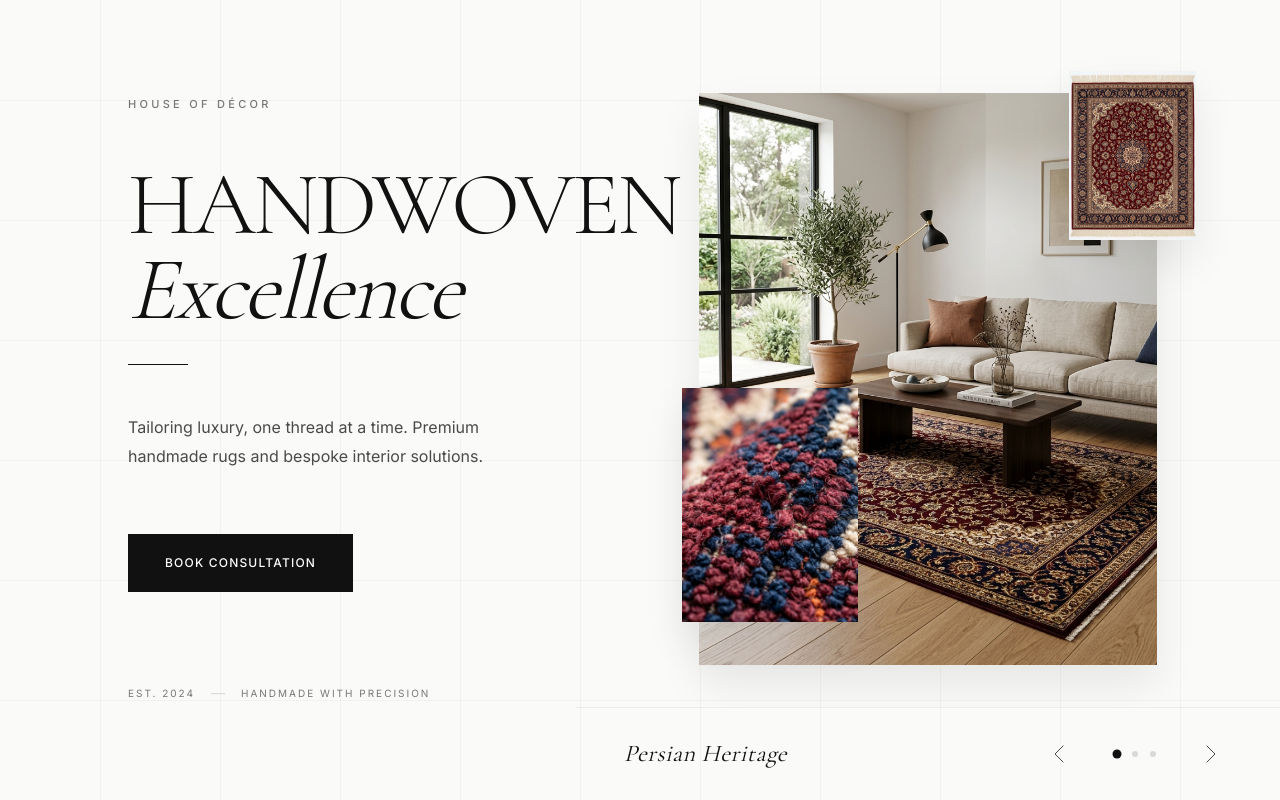
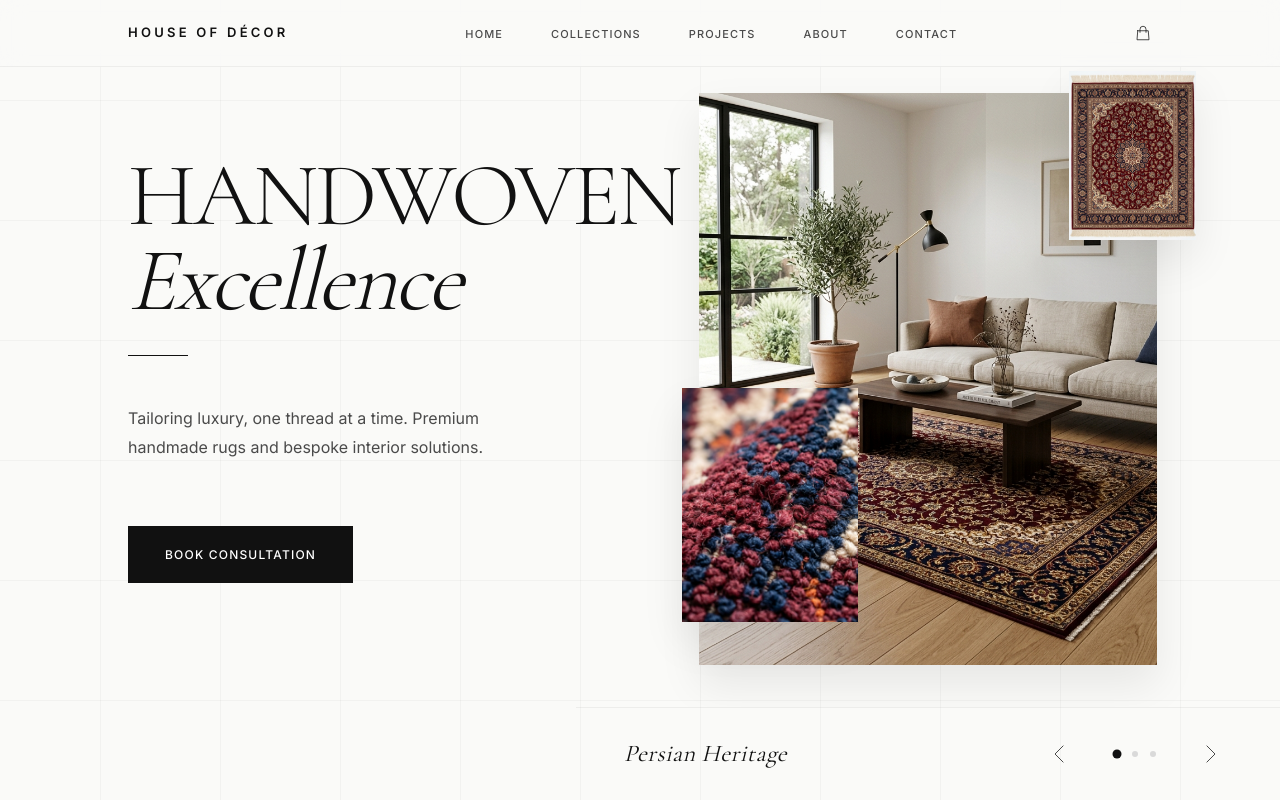
Before and after one commit to H0D-dev/HOD_NEXT.JS, a Next.js app: page / in a window 1280 px wide. Built offline with nearby package versions, Linux system fonts and the light colour scheme.

Commit message:
build:header

```diff
--- a/src/app/layout.tsx
+++ b/src/app/layout.tsx
@@ -25,6 +25,8 @@ export const metadata: Metadata = {
   },
 };
 
+import Header from "../components/layout/Header";
+
 export default function RootLayout({
   children,
 }: Readonly<{
@@ -35,7 +37,10 @@ export default function RootLayout({
       lang="en"
       className={`${cormorant.variable} ${inter.variable} antialiased`}
     >
-      <body>{children}</body>
+      <body>
+        <Header />
+        {children}
+      </body>
     </html>
   );
 }
--- a/src/components/hero/HeroSection.tsx
+++ b/src/components/hero/HeroSection.tsx
@@ -44,10 +44,6 @@ export default function HeroSection() {
         initial="hidden"
         animate="visible"
       >
-        <motion.div className="hero__label" variants={fadeUp}>
-          HOUSE OF DÉCOR
-        </motion.div>
-
         <motion.div className="hero__heading-wrapper" variants={fadeUp}>
           <h1 className="hero__heading">
             Handwoven
@@ -71,12 +67,6 @@ export default function HeroSection() {
             Book Consultation
           </a>
         </motion.div>
-
-        <motion.div className="hero__meta" variants={fadeUp}>
-          <span className="hero__meta-item">Est. 2024</span>
-          <span className="hero__meta-divider">&mdash;</span>
-          <span className="hero__meta-item">Handmade with precision</span>
-        </motion.div>
       </motion.div>
 
       {/* ── Right Showcase ── */}
--- /dev/null
+++ b/src/components/layout/Header.css
@@ -0,0 +1,134 @@
+/* ═══════════════════════════════════════════════════════════
+   Header Component — House of Décor
+   Premium Editorial Navigation
+   ═══════════════════════════════════════════════════════════ */
+
+.header {
+  position: fixed;
+  top: 0;
+  left: 0;
+  width: 100%;
+  z-index: 100;
+  /* Minimal translucent background to ensure text is readable while scrolling */
+  background: rgba(250, 250, 248, 0.85);
+  backdrop-filter: blur(12px);
+  border-bottom: 1px solid rgba(0, 0, 0, 0.05);
+  transition: all 0.4s var(--ease-premium);
+}
+
+.header__container {
+  display: flex;
+  align-items: center;
+  justify-content: space-between;
+  width: 100%;
+  max-width: var(--container-lg);
+  margin: 0 auto;
+  padding: 20px var(--space-8);
+  /* Perfect balanced height */
+}
+
+/* ── Left Side: Navigation ── */
+.header__nav-list {
+  display: flex;
+  align-items: center;
+  gap: var(--space-5);
+  list-style: none;
+  margin: 0;
+  padding: 0;
+}
+
+.header__nav-link {
+  font-family: var(--font-inter), 'Inter', sans-serif;
+  font-size: 11px;
+  font-weight: 500;
+  letter-spacing: 0.1em;
+  text-transform: uppercase;
+  color: var(--text-secondary);
+  text-decoration: none;
+  position: relative;
+  transition: color 0.4s var(--ease-premium);
+}
+
+.header__nav-link:hover {
+  color: var(--text-primary);
+}
+
+.header__nav-link::after {
+  content: '';
+  position: absolute;
+  bottom: -4px;
+  left: 0;
+  width: 0%;
+  height: 1px;
+  background: var(--text-primary);
+  transition: width 0.4s var(--ease-premium);
+}
+
+.header__nav-link:hover::after {
+  width: 100%;
+}
+
+/* ── Logo ── */
+.header__logo {
+  display: flex;
+  align-items: center;
+}
+
+.header__logo-link {
+  font-family: var(--font-inter), 'Inter', sans-serif;
+  font-size: 13px;
+  font-weight: 600;
+  letter-spacing: 0.25em;
+  color: var(--text-primary);
+  text-transform: uppercase;
+  text-decoration: none;
+  transition: opacity 0.4s var(--ease-premium);
+}
+
+.header__logo-link:hover {
+  opacity: 0.7;
+}
+
+.header__cart-btn {
+  background: transparent;
+  border: none;
+  color: var(--text-primary);
+  display: flex;
+  align-items: center;
+  justify-content: center;
+  cursor: pointer;
+  transition: opacity 0.4s var(--ease-premium), transform 0.4s var(--ease-premium);
+}
+
+.header__cart-btn:hover {
+  opacity: 0.7;
+  transform: scale(1.05);
+}
+
+/* ── Responsive ── */
+@media (max-width: 1024px) {
+  .header__container {
+    padding: var(--space-3) var(--space-5);
+  }
+
+  .header__nav-list {
+    gap: var(--space-4);
+  }
+}
+
+@media (max-width: 768px) {
+  .header__container {
+    padding: var(--space-3) var(--space-4);
+  }
+
+  .header__nav-list {
+    display: none;
+    /* Mobile menu implementation would go here */
+  }
+
+  /* For mobile, if links are hidden, center or right-align the logo */
+  .header__logo {
+    width: 100%;
+    text-align: right;
+  }
+}
--- /dev/null
+++ b/src/components/layout/Header.tsx
@@ -0,0 +1,48 @@
+import Link from "next/link";
+import "./Header.css";
+
+/* ── Navigation Links Data ── */
+const NAV_LINKS = [
+  { label: "Home", href: "/" },
+  { label: "Collections", href: "/collections" },
+  { label: "Projects", href: "/projects" },
+  { label: "About", href: "/about" },
+  { label: "Contact", href: "/contact" },
+];
+
+export default function Header() {
+  return (
+    <header className="header">
+      <div className="header__container">
+
+        {/* ── Logo (Left) ── */}
+        <div className="header__logo">
+          <Link href="/" className="header__logo-link">
+            HOUSE OF DÉCOR
+          </Link>
+        </div>
+
+        {/* ── Navigation Links (Center) ── */}
+        <nav className="header__nav" aria-label="Main Navigation">
+          <ul className="header__nav-list">
+            {NAV_LINKS.map((link) => (
+              <li key={link.label} className="header__nav-item">
+                <Link href={link.href} className="header__nav-link">
+                  {link.label}
+                </Link>
+              </li>
+            ))}
+          </ul>
+        </nav>
+
+        {/* ── Cart (Right) ── */}
+        <button className="header__cart-btn" aria-label="Open cart">
+          <svg width="18" height="18" viewBox="0 0 24 24" fill="none" xmlns="http://www.w3.org/2000/svg">
+            <path d="M16 11V7a4 4 0 00-8 0v4M5 9h14l1 12H4L5 9z" stroke="currentColor" strokeWidth="1" strokeLinecap="square" />
+          </svg>
+        </button>
+
+      </div>
+    </header>
+  );
+}
```
Also changed, not shown: 1 other file (tests, documents, lock files or other folders).
